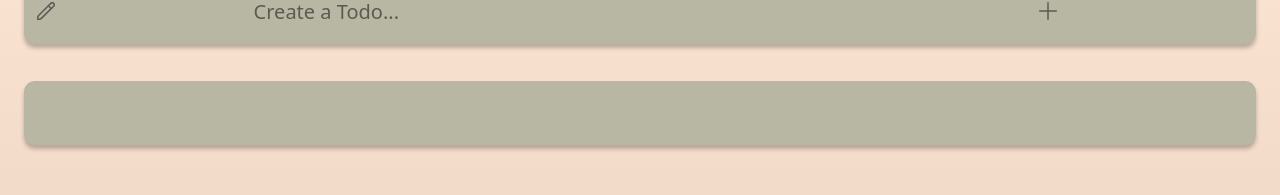
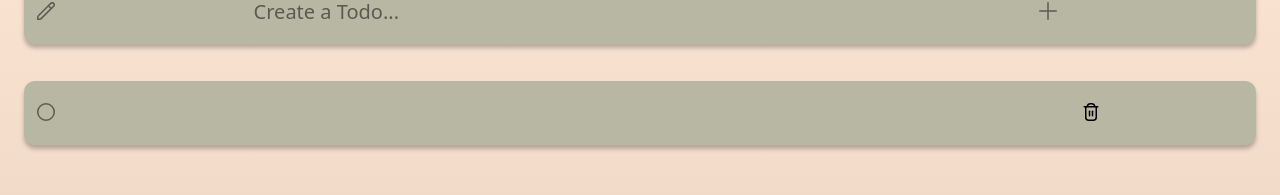
Before and after one commit to gurpreet2188/react-todo, a React (Create React App) app: page / in a window 1280 px wide. Both pictures are taken after a click on the link 1147 px from the left and 203 px from the top of the page. Shown: the part 180-375 px from the top of the page. Built offline with nearby package versions, Linux system fonts and the light colour scheme; a web font is replaced by a local one.

Commit message:
fixed input feild and dynamic list

```diff
--- a/package.json
+++ b/package.json
@@ -10,6 +10,7 @@
     "react": "^17.0.2",
     "react-append-to-body": "^2.0.26",
     "react-dom": "^17.0.2",
+    "react-fast-marquee": "^1.2.1",
     "react-scripts": "4.0.3",
     "web-vitals": "^1.1.2"
   },
--- a/src/App.css
+++ b/src/App.css
@@ -79,7 +79,6 @@
   background-color: rgba(0, 0, 0, 0);
   color: #000;
   font-size: 20px;
-  /* margin-left: 1rem; */
   max-width: 60%;
 }
 
@@ -99,11 +98,41 @@
 .App-todo-list-base {
   height: 4rem;
   width: 100%;
+  display: flex;
+  flex-direction: row;
   border-radius: .7rem;
   background-color: #B7B7A4;
   margin-top: .8rem;
   box-shadow: 0px 4px 4px rgba(0, 0, 0, 0.25);
+  /* text-align: justify;
+  line-height: 4rem;
+  font-size: 20px;
+  text-anchor: start; */
   transition: all 300ms ease-in-out;
+}
+
+.App-todo-list-stat {
+  flex: 1;
+  order: 1;
+  margin-top: 1.4rem;
+  margin-left: .8rem;
+  opacity: .5;
+}
+
+.App-todo-list-text {
+  flex: 5;
+  order: 2;
+  width: 60%;
+  line-height: 4rem;
+  font-size: 20px;
+  text-align: left;
+  background-color: rgba(0, 0, 0, 0);
+}
+
+.App-todo-list-del {
+  flex: 1;
+  order: 3;
+  margin-top: 1.4rem;
 }
 
 .App-link {
--- a/src/components/Create.js
+++ b/src/components/Create.js
@@ -1,7 +1,58 @@
 import react from "react";
-import React, {Component} from "react";
+import React, {Component, useState} from "react";
 
 var l = []
+var val = ''
+var c = true
+var i = 0
+
+function getInput(v) {
+  val = v
+  console.log(v)
+}
+
+function Input () {
+  var [input, setInput] = useState('')
+  if (c) {
+    return (
+      <input  value={input}  className="App-create-input" placeholder="Create a Todo..." onInput={e => setInput(getInput(e.target.value))}/>
+    )
+  } else {
+    input= ""
+    return (
+      <input  value={input}  className="App-create-input" placeholder="Create a Todo..." onInput={e => setInput(getInput(e.target.value))}/>
+    )
+  }
+}
+
+function BtnStat () {
+  return (
+    <a href="#" className="App-todo-list-stat" >
+      <svg xmlns="http://www.w3.org/2000/svg" id="Outline" viewBox="0 0 24 24" width="18" height="18"><path fill="#000" d="M12,0A12,12,0,1,0,24,12,12,12,0,0,0,12,0Zm0,22A10,10,0,1,1,22,12,10,10,0,0,1,12,22Z"/></svg>
+    </a>
+  )
+}
+
+function BtnDel() {
+  return (
+    <a href="#" className="App-todo-list-del" >
+        <svg xmlns="http://www.w3.org/2000/svg" id="Outline" viewBox="0 0 24 24" width="18" height="18"><path fill="#000" d="M21,4H17.9A5.009,5.009,0,0,0,13,0H11A5.009,5.009,0,0,0,6.1,4H3A1,1,0,0,0,3,6H4V19a5.006,5.006,0,0,0,5,5h6a5.006,5.006,0,0,0,5-5V6h1a1,1,0,0,0,0-2ZM11,2h2a3.006,3.006,0,0,1,2.829,2H8.171A3.006,3.006,0,0,1,11,2Zm7,17a3,3,0,0,1-3,3H9a3,3,0,0,1-3-3V6H18Z"/><path d="M10,18a1,1,0,0,0,1-1V11a1,1,0,0,0-2,0v6A1,1,0,0,0,10,18Z"/><path d="M14,18a1,1,0,0,0,1-1V11a1,1,0,0,0-2,0v6A1,1,0,0,0,14,18Z"/></svg>
+    </a>
+  )
+}
+
+function listText(v) {
+  return (
+    <p className="App-todo-list-text">
+        {v}
+    </p>
+  )
+}
+
+function el () {
+  return console.log(document.getElementById("0"))
+}
+
 export class Create extends Component{
 
   constructor (props) {
@@ -10,32 +61,39 @@ export class Create extends Component{
       num: -1,
       list: l
     }
+    this.listRef = react.createRef()
   }
 
   setList () {
-    console.log(this.state.num)
+    c = false
     this.setState({
-      num: this.state.num + 1
-
+    num: this.state.num + 1
     }, () => {
       let i =  String(this.state.num)
-      l.push(react.createElement('div',{id: i ,className: "App-todo-list-base"},''))
+      l.push(
+        <div id={i} className="App-todo-list-base" ref={this.listRef}>
+          <BtnStat/>
+          {listText(val)}
+          <BtnDel/>
+        </div>
+      )
       this.setState({
         list: l
       })
-
+      c = true
     })
+    el()
   }
 
+  render () {
 
-  render () {
       return (
           <div>
             <div className="App-create">
             <span className="App-icons-base App-icon-create">
               <svg xmlns="http://www.w3.org/2000/svg" id="Outline" viewBox="0 0 24 24" width="18" height="18"><path d="M22.853,1.148a3.626,3.626,0,0,0-5.124,0L1.465,17.412A4.968,4.968,0,0,0,0,20.947V23a1,1,0,0,0,1,1H3.053a4.966,4.966,0,0,0,3.535-1.464L22.853,6.271A3.626,3.626,0,0,0,22.853,1.148ZM5.174,21.122A3.022,3.022,0,0,1,3.053,22H2V20.947a2.98,2.98,0,0,1,.879-2.121L15.222,6.483l2.3,2.3ZM21.438,4.857,18.932,7.364l-2.3-2.295,2.507-2.507a1.623,1.623,0,1,1,2.295,2.3Z"/></svg></span>
 
-              <input className="App-create-input" placeholder="Create a Todo..."/>
+              <Input/>
 
               <a href="#" className="App-icons-base App-icon-add" onClick={() => {this.setList()}}>
               <svg xmlns="http://www.w3.org/2000/svg" id="Outline" viewBox="0 0 24 24" width="18" height="18"><path d="M23,11H13V1a1,1,0,0,0-1-1h0a1,1,0,0,0-1,1V11H1a1,1,0,0,0-1,1H0a1,1,0,0,0,1,1H11V23a1,1,0,0,0,1,1h0a1,1,0,0,0,1-1V13H23a1,1,0,0,0,1-1h0A1,1,0,0,0,23,11Z"/></svg></a>
@@ -44,7 +102,6 @@ export class Create extends Component{
             <div className="App-todo-div">
               {this.state.list}
             </div>
-
         </div>
       );
   }
```
Also changed, not shown: 1 other file (tests, documents, lock files or other folders).
